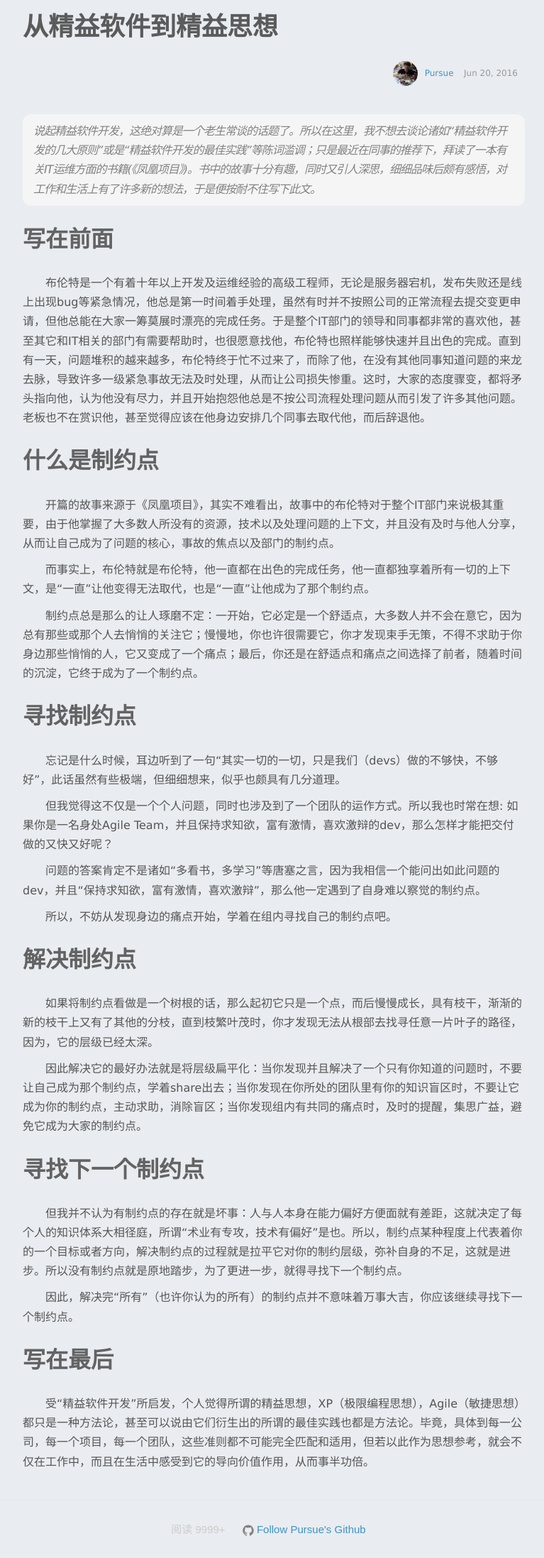
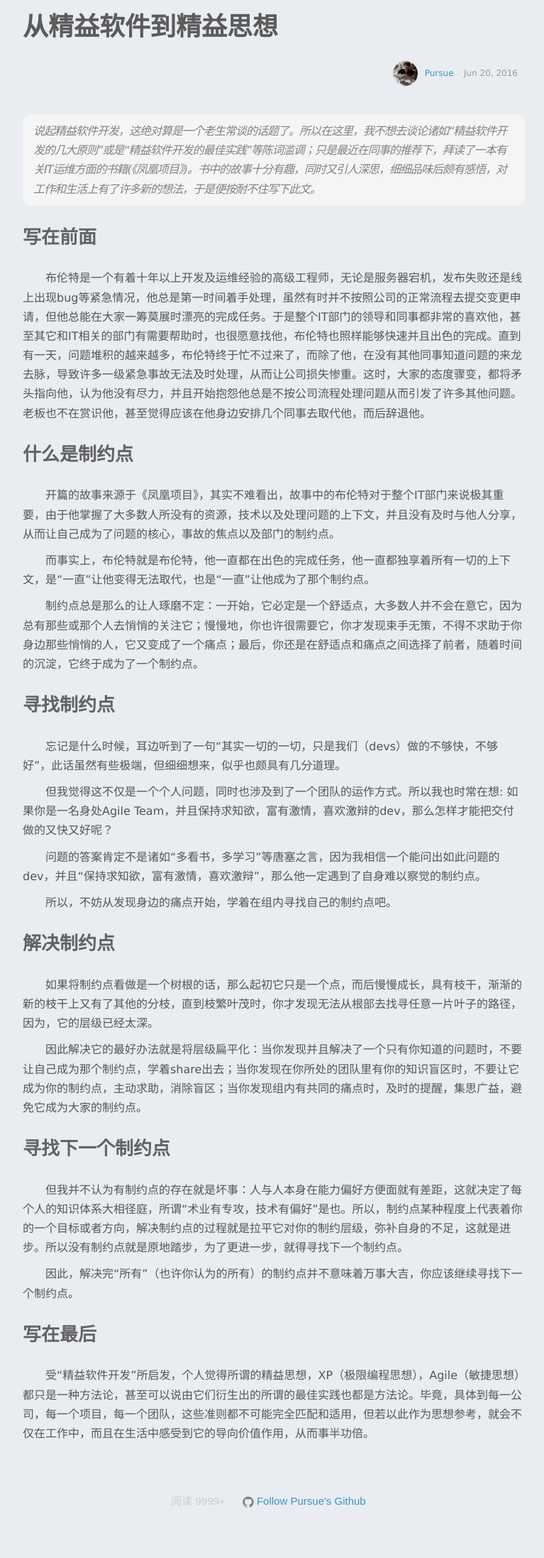
Before and after one commit to kkkkkxiaofei/blog-dev, a Jekyll site: the page built from _posts/2016-06-20-lean-life.md, in a window 1280 px wide. Shown: the whole page at 71% size, without its empty margins (254-1021 px from the left). Built offline with Jekyll 4.4.1, drawn with Linux system fonts in a browser that asks for light colours; after the commit the page ends 2156 px from its top, so only the background shows below that.

```diff
--- a/_posts/2016-06-20-lean-life.md
+++ b/_posts/2016-06-20-lean-life.md
@@ -10,12 +10,12 @@
 
 >说起精益软件开发，这绝对算是一个老生常谈的话题了。所以在这里，我不想去谈论诸如“精益软件开发的几大原则”或是“精益软件开发的最佳实践”等陈词滥调；只是最近在同事的推荐下，拜读了一本有关IT运维方面的书籍(《凤凰项目》)。书中的故事十分有趣，同时又引人深思，细细品味后颇有感悟，对工作和生活上有了许多新的想法，于是便按耐不住写下此文。
 
-## 写在前面
+### 写在前面
 
 布伦特是一个有着十年以上开发及运维经验的高级工程师，无论是服务器宕机，发布失败还是线上出现bug等紧急情况，他总是第一时间着手处理，虽然有时并不按照公司的正常流程去提交变更申请，但他总能在大家一筹莫展时漂亮的完成任务。于是整个IT部门的领导和同事都非常的喜欢他，甚至其它和IT相关的部门有需要帮助时，也很愿意找他，布伦特也照样能够快速并且出色的完成。直到有一天，问题堆积的越来越多，布伦特终于忙不过来了，而除了他，在没有其他同事知道问题的来龙去脉，导致许多一级紧急事故无法及时处理，从而让公司损失惨重。这时，大家的态度骤变，都将矛头指向他，认为他没有尽力，并且开始抱怨他总是不按公司流程处理问题从而引发了许多其他问题。老板也不在赏识他，甚至觉得应该在他身边安排几个同事去取代他，而后辞退他。
 
 
-## 什么是制约点
+### 什么是制约点
 
 开篇的故事来源于《凤凰项目》，其实不难看出，故事中的布伦特对于整个IT部门来说极其重要，由于他掌握了大多数人所没有的资源，技术以及处理问题的上下文，并且没有及时与他人分享，从而让自己成为了问题的核心，事故的焦点以及部门的制约点。
 
@@ -23,7 +23,7 @@
 
 制约点总是那么的让人琢磨不定：一开始，它必定是一个舒适点，大多数人并不会在意它，因为总有那些或那个人去悄悄的关注它；慢慢地，你也许很需要它，你才发现束手无策，不得不求助于你身边那些悄悄的人，它又变成了一个痛点；最后，你还是在舒适点和痛点之间选择了前者，随着时间的沉淀，它终于成为了一个制约点。
 
-## 寻找制约点
+### 寻找制约点
 
 忘记是什么时候，耳边听到了一句“其实一切的一切，只是我们（devs）做的不够快，不够好”，此话虽然有些极端，但细细想来，似乎也颇具有几分道理。
 
@@ -33,18 +33,18 @@
 
 所以，不妨从发现身边的痛点开始，学着在组内寻找自己的制约点吧。
 
-## 解决制约点
+### 解决制约点
 
 如果将制约点看做是一个树根的话，那么起初它只是一个点，而后慢慢成长，具有枝干，渐渐的新的枝干上又有了其他的分枝，直到枝繁叶茂时，你才发现无法从根部去找寻任意一片叶子的路径，因为，它的层级已经太深。
 
 因此解决它的最好办法就是将层级扁平化：当你发现并且解决了一个只有你知道的问题时，不要让自己成为那个制约点，学着share出去；当你发现在你所处的团队里有你的知识盲区时，不要让它成为你的制约点，主动求助，消除盲区；当你发现组内有共同的痛点时，及时的提醒，集思广益，避免它成为大家的制约点。
 
-## 寻找下一个制约点
+### 寻找下一个制约点
 
 但我并不认为有制约点的存在就是坏事：人与人本身在能力偏好方便面就有差距，这就决定了每个人的知识体系大相径庭，所谓“术业有专攻，技术有偏好”是也。所以，制约点某种程度上代表着你的一个目标或者方向，解决制约点的过程就是拉平它对你的制约层级，弥补自身的不足，这就是进步。所以没有制约点就是原地踏步，为了更进一步，就得寻找下一个制约点。
 
 因此，解决完“所有”（也许你认为的所有）的制约点并不意味着万事大吉，你应该继续寻找下一个制约点。
 
-## 写在最后
+### 写在最后
 
 受“精益软件开发”所启发，个人觉得所谓的精益思想，XP（极限编程思想），Agile（敏捷思想）都只是一种方法论，甚至可以说由它们衍生出的所谓的最佳实践也都是方法论。毕竟，具体到每一公司，每一个项目，每一个团队，这些准则都不可能完全匹配和适用，但若以此作为思想参考，就会不仅在工作中，而且在生活中感受到它的导向价值作用，从而事半功倍。
```
